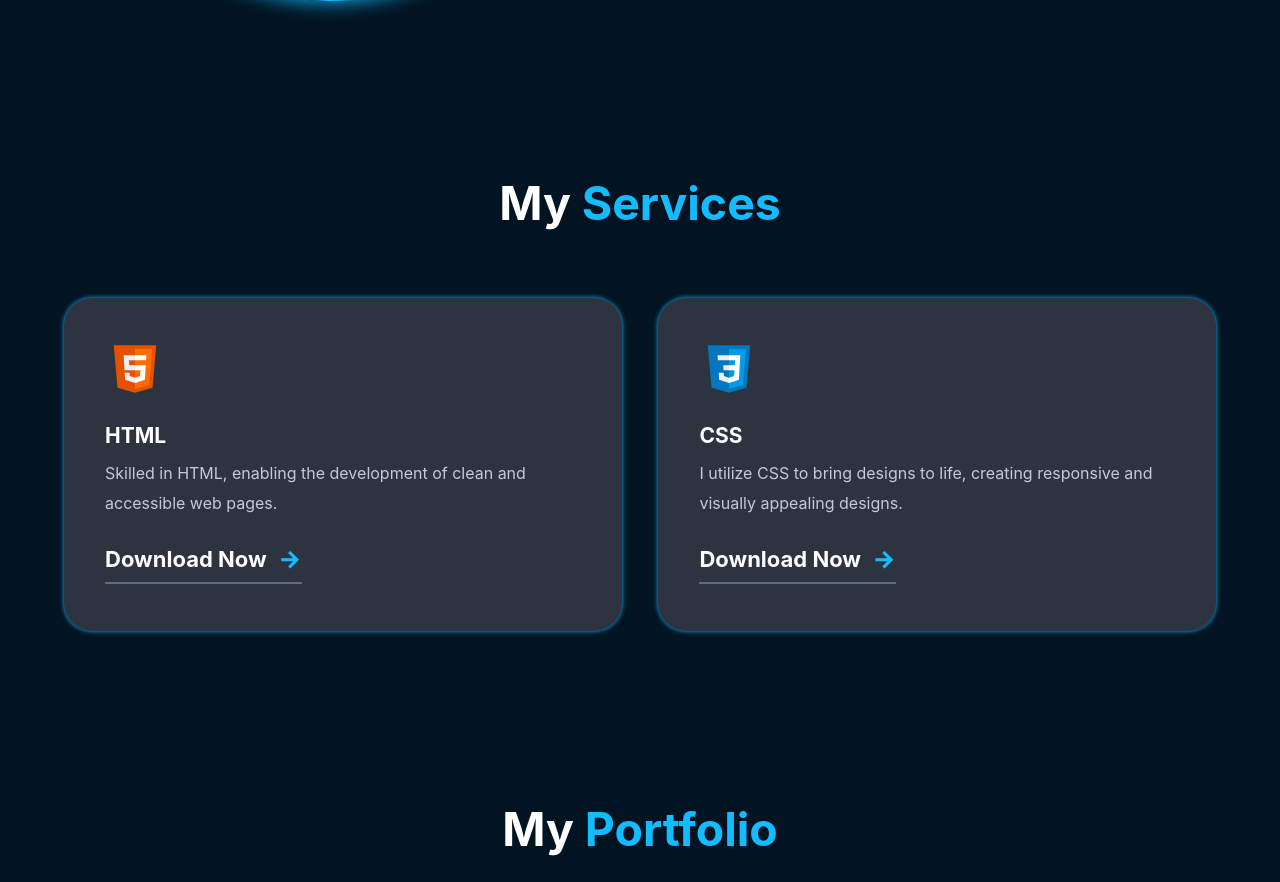
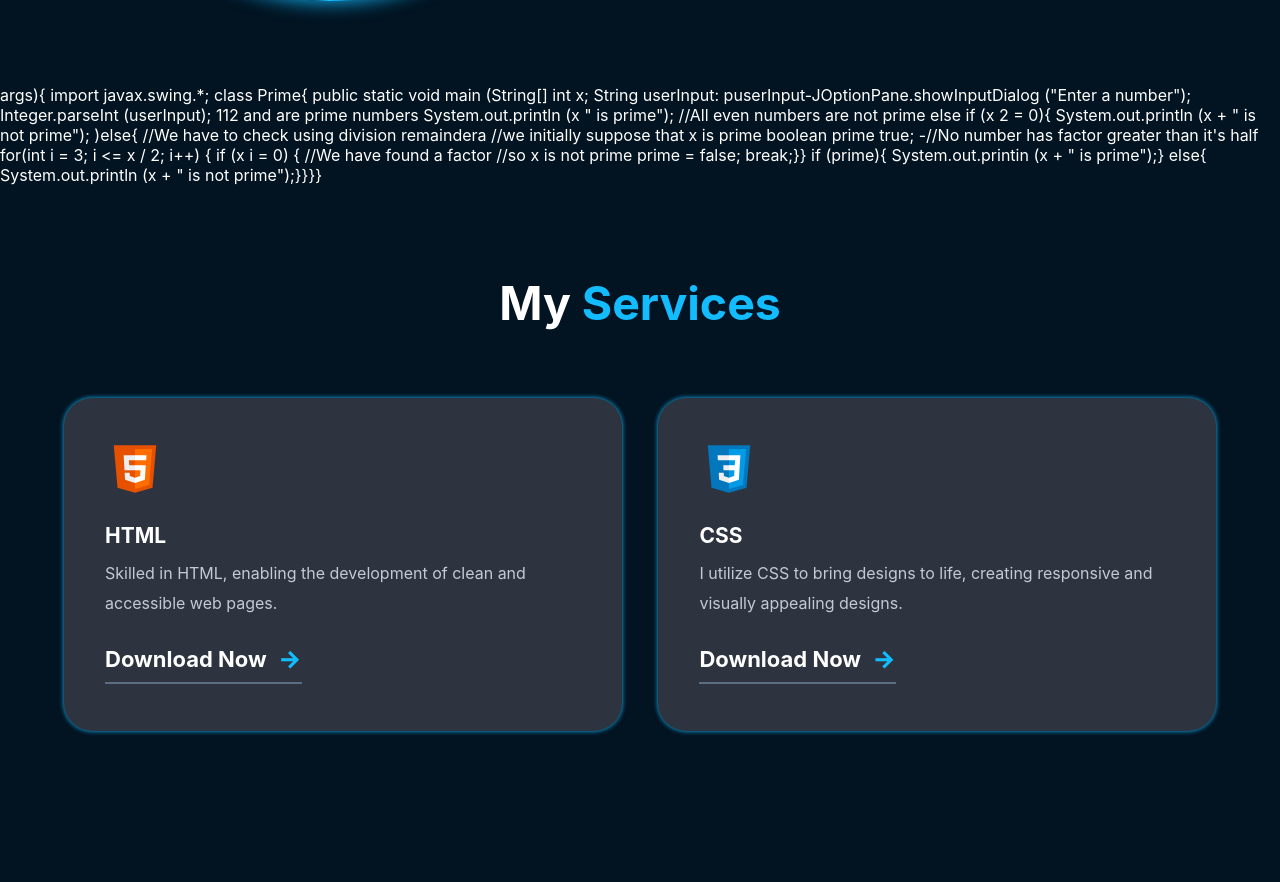
Before and after one commit to Sudiii1st/portfolio, a plain HTML site: page index.html in a window 1280 px wide. Shown: the part 1339-2221 px from the top of the page. Drawn offline with nearby package versions, Linux system fonts and the light colour scheme.

Commit message:
Update index.html

```diff
--- a/index.html
+++ b/index.html
@@ -91,7 +91,7 @@
 </div>
 
 </section>
-
+<p>args){ import javax.swing.*; class Prime{ public static void main (String[] int x; String userInput: puserInput-JOptionPane.showInputDialog ("Enter a number"); Integer.parseInt (userInput); 112 and are prime numbers System.out.println (x " is prime"); //All even numbers are not prime else if (x 2 = 0){ System.out.println (x + " is not prime"); )else{ //We have to check using division remaindera //we initially suppose that x is prime boolean prime true; -//No number has factor greater than it's half for(int i = 3; i <= x / 2; i++) { if (x i = 0) { //We have found a factor //so x is not prime prime = false; break;}} if (prime){ System.out.printin (x + " is prime");} else{ System.out.println (x + " is not prime");}}}}</p>
 <section class="services" id="services">
   <div class="center-text" data-aos="fade-down">
     <h2>My <span>Services</span> </h2>
```
